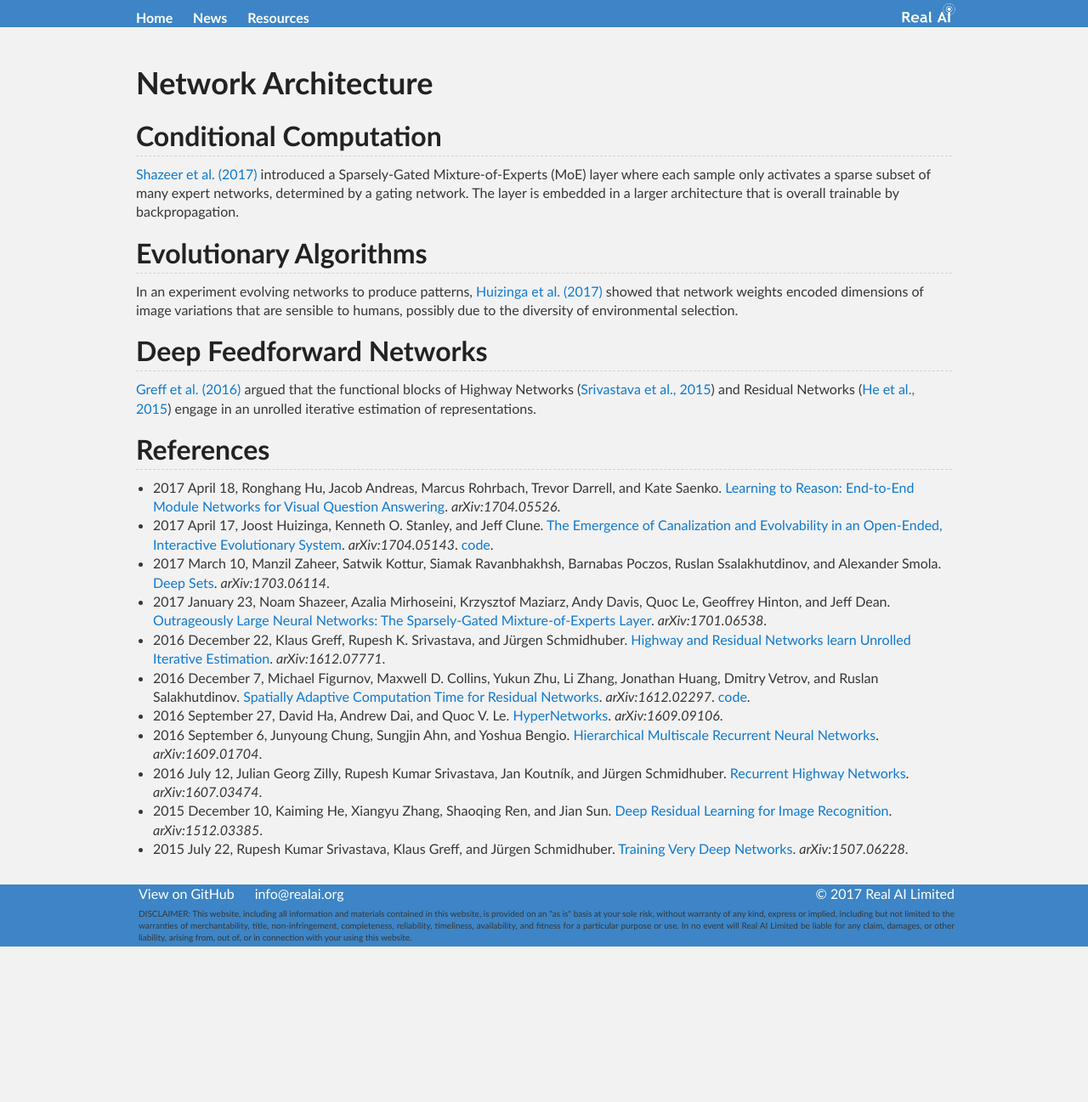
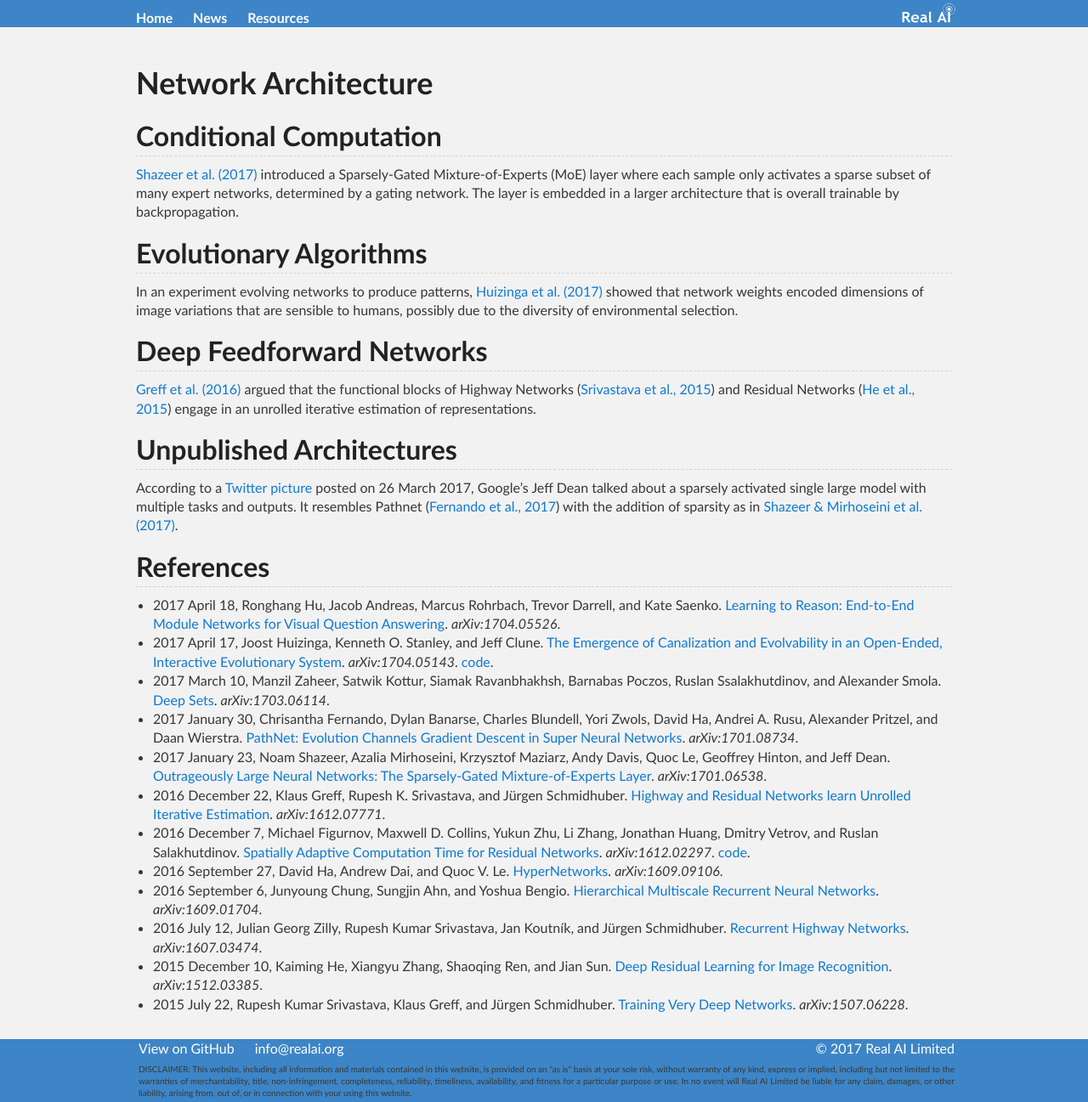
Before and after one commit to Tonywuhk/realai.org, a Jekyll site: the page built from network-architecture.md, in a window 1280 px wide. Shown: the whole page at 85% size. Built offline with Jekyll 4.4.1, drawn with Linux system fonts in a browser that asks for light colours; our own code applies the rules of GitHub Pages for plain Markdown files; comment, search, counter and statistics services are not loaded; the repository's description, which GitHub fills in, is left out; before the commit the page ends 1114 px from its top, so only the background shows below that.

Commit message:
Update network-architecture.md

```diff
--- a/network-architecture.md
+++ b/network-architecture.md
@@ -15,11 +15,16 @@ In an experiment evolving networks to produce patterns, [Huizinga et al. (2017)]
 
 [Greff et al. (2016)](https://arxiv.org/abs/1612.07771) argued that the functional blocks of Highway Networks ([Srivastava et al., 2015](https://arxiv.org/abs/1507.06228)) and Residual Networks ([He et al., 2015](https://arxiv.org/abs/1512.03385)) engage in an unrolled iterative estimation of representations.
 
+## Unpublished Architectures
+
+According to a [Twitter picture](https://twitter.com/thefillm/status/845743048709464064) posted on 26 March 2017, Google's Jeff Dean talked about a sparsely activated single large model with multiple tasks and outputs. It resembles Pathnet ([Fernando et al., 2017](https://arxiv.org/abs/1701.08734)) with the addition of sparsity as in [Shazeer & Mirhoseini et al. (2017)](https://arxiv.org/abs/1701.06538).
+
 ## References
 
 * 2017 April 18, Ronghang Hu, Jacob Andreas, Marcus Rohrbach, Trevor Darrell, and Kate Saenko. [Learning to Reason: End-to-End Module Networks for Visual Question Answering](https://arxiv.org/abs/1704.05526). *arXiv:1704.05526*.
 * 2017 April 17, Joost Huizinga, Kenneth O. Stanley, and Jeff Clune. [The Emergence of Canalization and Evolvability in an Open-Ended, Interactive Evolutionary System](https://arxiv.org/abs/1704.05143). *arXiv:1704.05143*. [code](https://github.com/Evolving-AI-Lab/cppnx).
 * 2017 March 10, Manzil Zaheer, Satwik Kottur, Siamak Ravanbhakhsh, Barnabas Poczos, Ruslan Ssalakhutdinov, and Alexander Smola. [Deep Sets](https://arxiv.org/abs/1703.06114). *arXiv:1703.06114*.
+* 2017 January 30, Chrisantha Fernando, Dylan Banarse, Charles Blundell, Yori Zwols, David Ha, Andrei A. Rusu, Alexander Pritzel, and Daan Wierstra. [PathNet: Evolution Channels Gradient Descent in Super Neural Networks](https://arxiv.org/abs/1701.08734). *arXiv:1701.08734*.
 * 2017 January 23, Noam Shazeer, Azalia Mirhoseini, Krzysztof Maziarz, Andy Davis, Quoc Le, Geoffrey Hinton, and Jeff Dean. [Outrageously Large Neural Networks: The Sparsely-Gated Mixture-of-Experts Layer](https://arxiv.org/abs/1701.06538). *arXiv:1701.06538*.
 * 2016 December 22, Klaus Greff, Rupesh K. Srivastava, and Jürgen Schmidhuber. [Highway and Residual Networks learn Unrolled Iterative Estimation](https://arxiv.org/abs/1612.07771). *arXiv:1612.07771*.
 * 2016 December 7, Michael Figurnov, Maxwell D. Collins, Yukun Zhu, Li Zhang, Jonathan Huang, Dmitry Vetrov, and Ruslan Salakhutdinov. [Spatially Adaptive Computation Time for Residual Networks](https://arxiv.org/abs/1612.02297). *arXiv:1612.02297*. [code](https://github.com/mfigurnov/sact).
```
